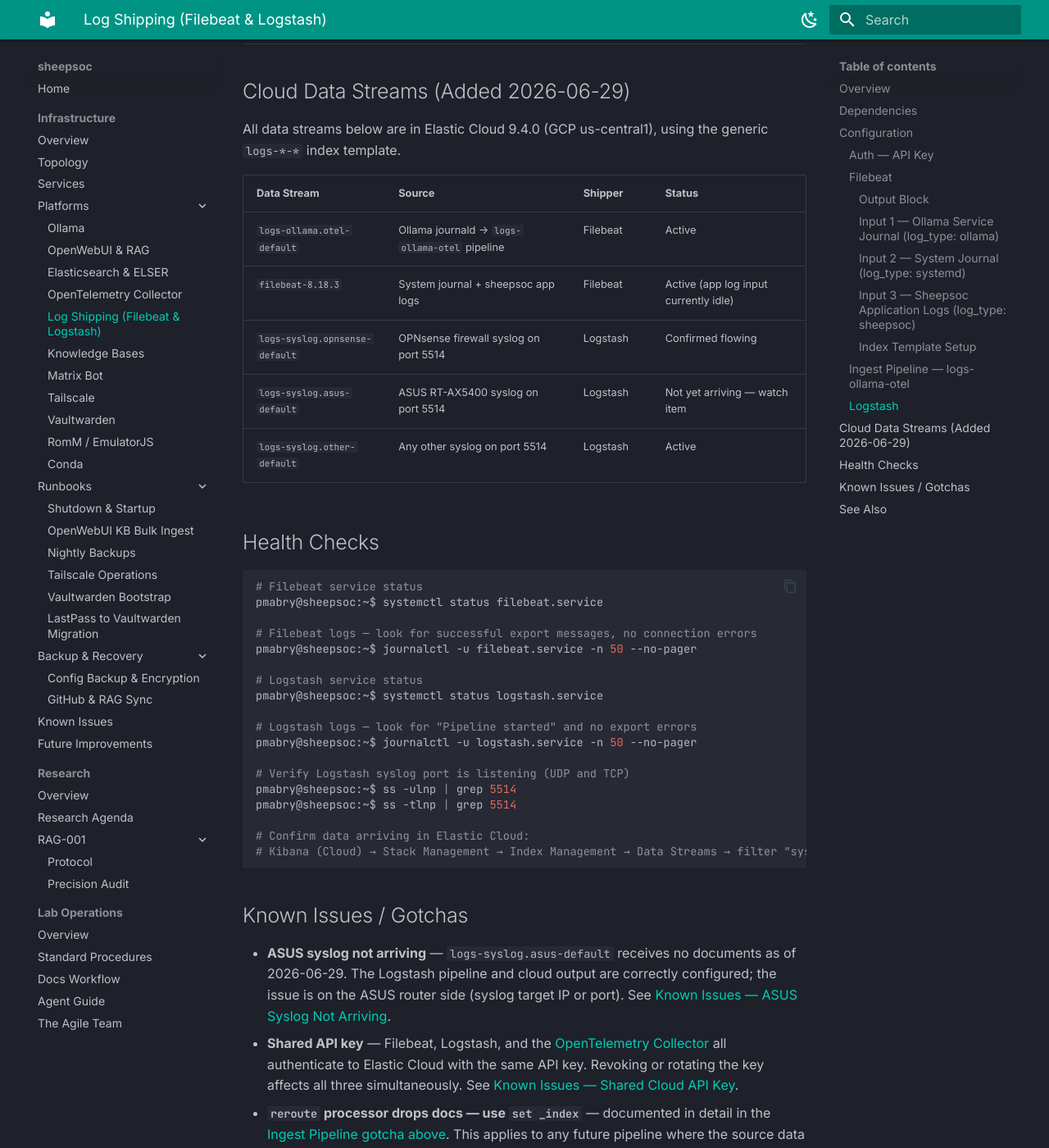
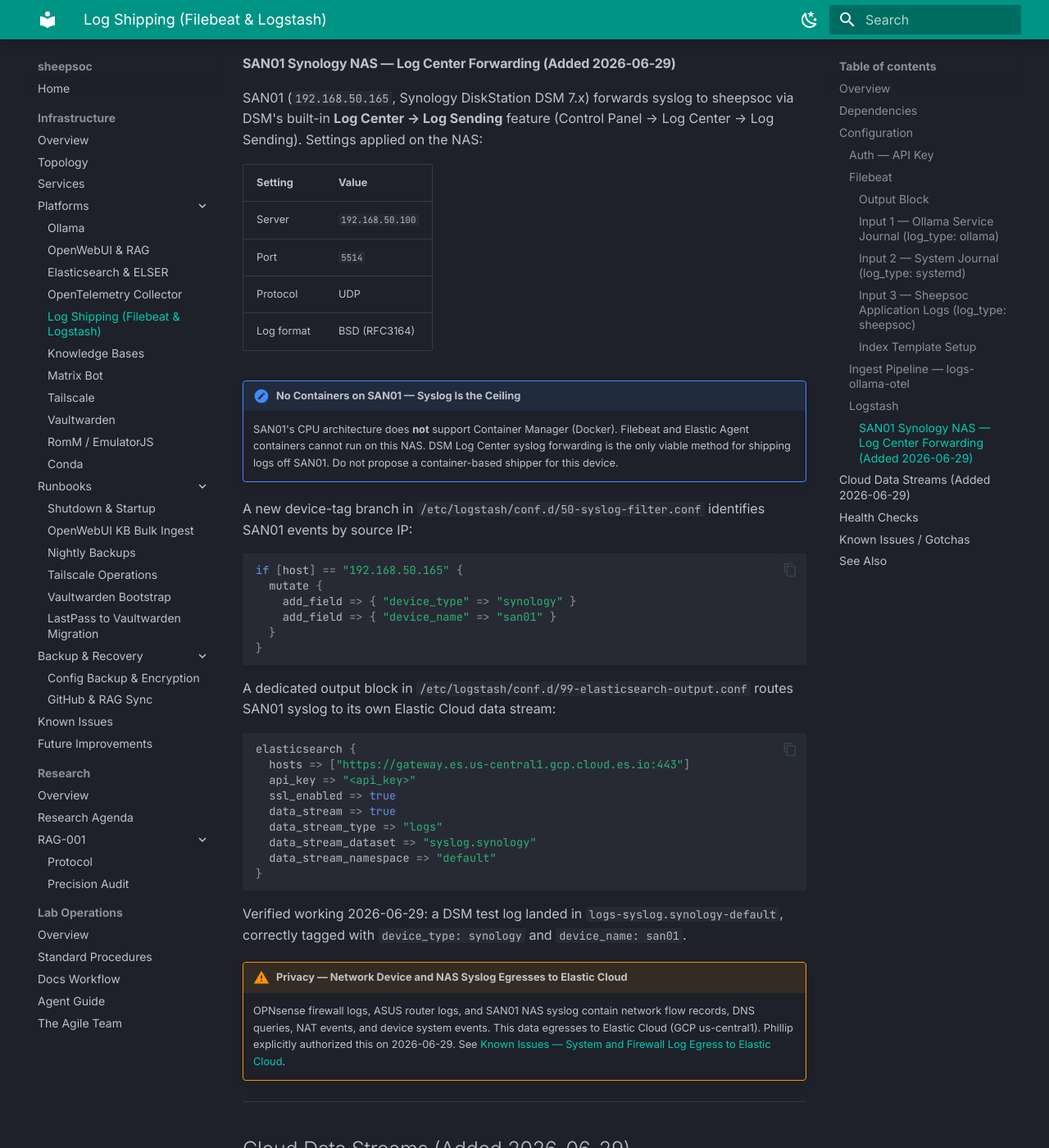
Before and after one commit to mabryp/sheepsoc-docs, an MkDocs documentation site: the page built from docs/infrastructure/platforms/log-shipping.md, in a window 1280 px wide and 1400 px high, scrolled down 5581 px. Shown: the whole window at 82% size. Built offline with MkDocs 1.6.1 and Material for MkDocs 9.7.7, drawn with Linux system fonts in a browser that asks for light colours; some of the changed text lies outside the part shown.

Commit message:
docs(2026-06-29): SAN01 Synology syslog added; ASUS syslog watch item resolved
SAN01 Synology NAS (192.168.50.165, DSM 7.x) is now forwarding syslog to
Logstash on sheepsoc:5514/udp via DSM Log Center → Log Sending (BSD/RFC3164,
UDP). A new device-tag branch in 50-syslog-filter.conf tags source IP
192.168.50.165 as device_type:synology / device_name:san01. A new output block
in 99-elasticsearch-output.conf routes events to the new Elastic Cloud data
stream logs-syslog.synology-default. Verified with DSM test log (landed
correctly tagged). Config backups: *.bak-20260629.

Also resolves: ASUS syslog (logs-syslog.asus-default) is now confirmed flowing
(~180+ docs). Watch item removed from known-issues.md watchlist.

Pages updated:
- log-shipping.md: sources table updated (3 devices), SAN01 subsection added
  (DSM config table, no-containers note, filter/output blocks, verification),
  both data stream tables updated, privacy warning updated, ASUS gotcha removed
- known-issues.md: ASUS watch item resolved and removed, egress watch item
  updated (ASUS confirmed + SAN01 added), new history entry added
- elasticsearch-elser.md: Beats/Logstash data streams table updated
- services.md: Logstash catalog row updated
- topology.md: SAN01 ASCII note and key table entry updated, observability flow
  diagram updated with SAN01 and synology data stream

Co-Authored-By: Claude Sonnet 4.6 <noreply@anthropic.com>

````diff
--- a/docs/infrastructure/platforms/log-shipping.md
+++ b/docs/infrastructure/platforms/log-shipping.md
@@ -32,6 +32,7 @@ Both Filebeat and Logstash authenticate to Elastic Cloud 9.4.0 using an API key.
 Config backups taken 2026-06-29:
 
 - `filebeat.yml.bak-20260629`
+- `/etc/logstash/conf.d/50-syslog-filter.conf.bak-20260629`
 - `/etc/logstash/conf.d/99-elasticsearch-output.conf.bak-20260629`
 
 ---
@@ -134,12 +135,13 @@ Lines matching llama.cpp runner noise patterns are dropped by the pipeline befor
 !!! note "Security Improvement — 2026-06-29"
     This file was previously `644` world-readable and contained the `beats_writer` password in plaintext. It is now `640 root:logstash`, restricting read access to root and the logstash system user only. The API key that replaced the password is not visible to other users.
 
-Logstash receives syslog on UDP/TCP port **5514** from two network devices:
+Logstash receives syslog on UDP/TCP port **5514** from three network devices:
 
 | Device | IP | Syslog Status |
 |---|---|---|
-| ASUS RT-AX5400 (primary router) | `192.168.50.1` | **Not arriving** — watch item; likely device-side config issue |
+| ASUS RT-AX5400 (primary router) | `192.168.50.1` | Confirmed flowing (~180+ docs as of 2026-06-29) |
 | OPNsense firewall | `192.168.50.253` | Confirmed flowing (~400+ docs as of 2026-06-29) |
+| SAN01 Synology NAS (DSM 7.x) | `192.168.50.165` | Confirmed flowing (2026-06-29 — verified with DSM test log) |
 
 All three Elasticsearch output blocks in the config were switched from HTTP + `beats_writer`/password to HTTPS + API key:
 
@@ -160,11 +162,53 @@ Destination data streams:
 | Data Stream | Content | Status |
 |---|---|---|
 | `logs-syslog.opnsense-default` | OPNsense firewall syslog | Confirmed flowing |
-| `logs-syslog.asus-default` | ASUS RT-AX5400 router syslog | **Not yet arriving** — watch item |
+| `logs-syslog.asus-default` | ASUS RT-AX5400 router syslog | Confirmed flowing (~180+ docs as of 2026-06-29) |
+| `logs-syslog.synology-default` | SAN01 Synology NAS syslog | Confirmed flowing (2026-06-29) |
 | `logs-syslog.other-default` | Syslog from any other device on port 5514 | Active |
 
-!!! warning "Privacy — Firewall Syslog Egresses to Elastic Cloud"
-    OPNsense firewall logs and (once fixed) ASUS router logs contain network flow records, DNS queries, NAT events, and connection history. This data egresses to Elastic Cloud (GCP us-central1). Phillip explicitly authorized this on 2026-06-29. See [Known Issues — System and Firewall Log Egress to Elastic Cloud](../known-issues.md#system-and-firewall-log-egress-to-elastic-cloud).
+#### SAN01 Synology NAS — Log Center Forwarding (Added 2026-06-29)
+
+SAN01 (`192.168.50.165`, Synology DiskStation DSM 7.x) forwards syslog to sheepsoc via DSM's built-in **Log Center → Log Sending** feature (Control Panel → Log Center → Log Sending). Settings applied on the NAS:
+
+| Setting | Value |
+|---|---|
+| Server | `192.168.50.100` |
+| Port | `5514` |
+| Protocol | UDP |
+| Log format | BSD (RFC3164) |
+
+!!! note "No Containers on SAN01 — Syslog Is the Ceiling"
+    SAN01's CPU architecture does **not** support Container Manager (Docker). Filebeat and Elastic Agent containers cannot run on this NAS. DSM Log Center syslog forwarding is the only viable method for shipping logs off SAN01. Do not propose a container-based shipper for this device.
+
+A new device-tag branch in `/etc/logstash/conf.d/50-syslog-filter.conf` identifies SAN01 events by source IP:
+
+```ruby
+if [host] == "192.168.50.165" {
+  mutate {
+    add_field => { "device_type" => "synology" }
+    add_field => { "device_name" => "san01" }
+  }
+}
+```
+
+A dedicated output block in `/etc/logstash/conf.d/99-elasticsearch-output.conf` routes SAN01 syslog to its own Elastic Cloud data stream:
+
+```ruby
+elasticsearch {
+  hosts => ["https://gateway.es.us-central1.gcp.cloud.es.io:443"]
+  api_key => "<api_key>"
+  ssl_enabled => true
+  data_stream => true
+  data_stream_type => "logs"
+  data_stream_dataset => "syslog.synology"
+  data_stream_namespace => "default"
+}
+```
+
+Verified working 2026-06-29: a DSM test log landed in `logs-syslog.synology-default`, correctly tagged with `device_type: synology` and `device_name: san01`.
+
+!!! warning "Privacy — Network Device and NAS Syslog Egresses to Elastic Cloud"
+    OPNsense firewall logs, ASUS router logs, and SAN01 NAS syslog contain network flow records, DNS queries, NAT events, and device system events. This data egresses to Elastic Cloud (GCP us-central1). Phillip explicitly authorized this on 2026-06-29. See [Known Issues — System and Firewall Log Egress to Elastic Cloud](../known-issues.md#system-and-firewall-log-egress-to-elastic-cloud).
 
 ---
 
@@ -177,7 +221,8 @@ All data streams below are in Elastic Cloud 9.4.0 (GCP us-central1), using the g
 | `logs-ollama.otel-default` | Ollama journald → `logs-ollama-otel` pipeline | Filebeat | Active |
 | `filebeat-8.18.3` | System journal + sheepsoc app logs | Filebeat | Active (app log input currently idle) |
 | `logs-syslog.opnsense-default` | OPNsense firewall syslog on port 5514 | Logstash | Confirmed flowing |
-| `logs-syslog.asus-default` | ASUS RT-AX5400 syslog on port 5514 | Logstash | Not yet arriving — watch item |
+| `logs-syslog.asus-default` | ASUS RT-AX5400 syslog on port 5514 | Logstash | Confirmed flowing (~180+ docs as of 2026-06-29) |
+| `logs-syslog.synology-default` | SAN01 Synology NAS syslog on port 5514 | Logstash | Confirmed flowing (2026-06-29) |
 | `logs-syslog.other-default` | Any other syslog on port 5514 | Logstash | Active |
 
 ## Health Checks
@@ -205,7 +250,6 @@ pmabry@sheepsoc:~$ ss -tlnp | grep 5514
 
 ## Known Issues / Gotchas
 
-- **ASUS syslog not arriving** — `logs-syslog.asus-default` receives no documents as of 2026-06-29. The Logstash pipeline and cloud output are correctly configured; the issue is on the ASUS router side (syslog target IP or port). See [Known Issues — ASUS Syslog Not Arriving](../known-issues.md#asus-syslog-not-arriving-after-logstash-migration-to-cloud).
 - **Shared API key** — Filebeat, Logstash, and the [OpenTelemetry Collector](otelcol-contrib.md) all authenticate to Elastic Cloud with the same API key. Revoking or rotating the key affects all three simultaneously. See [Known Issues — Shared Cloud API Key](../known-issues.md#shared-elastic-cloud-api-key-couples-filebeat-logstash-and-otelcol-contrib).
 - **`reroute` processor drops docs — use `set _index`** — documented in detail in the [Ingest Pipeline gotcha above](#ingest-pipeline----logs-ollama-otel). This applies to any future pipeline where the source data stream name is not a valid `type-dataset-namespace` triple.
 - **Data egress** — system journal (auth, sudo, SSH), Ollama logs, and firewall syslog all leave sheepsoc and are stored on Elastic Cloud GCP us-central1. See [Known Issues — System and Firewall Log Egress to Elastic Cloud](../known-issues.md#system-and-firewall-log-egress-to-elastic-cloud).
````
Also changed, not shown: docs/infrastructure/known-issues.md (+16 -3 lines), docs/infrastructure/platforms/elasticsearch-elser.md (+2 -1 lines), docs/infrastructure/services.md (+1 -1 lines), docs/infrastructure/topology.md (+7 -5 lines).
